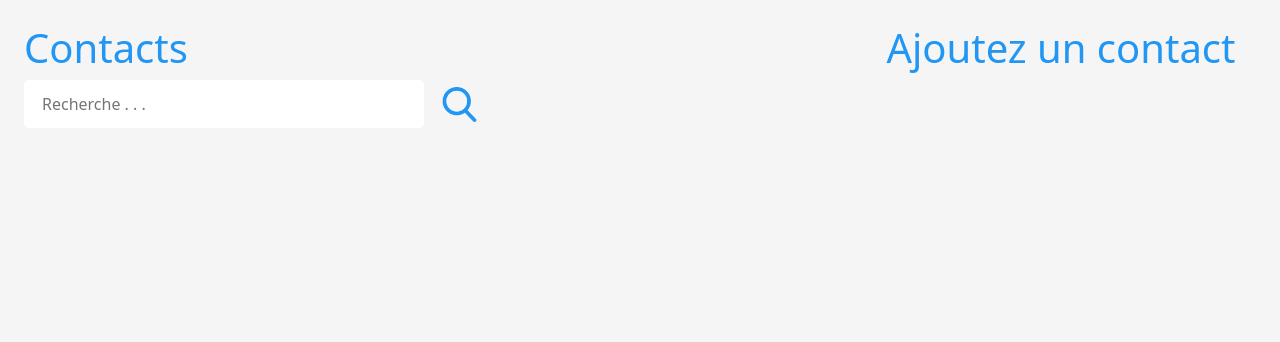
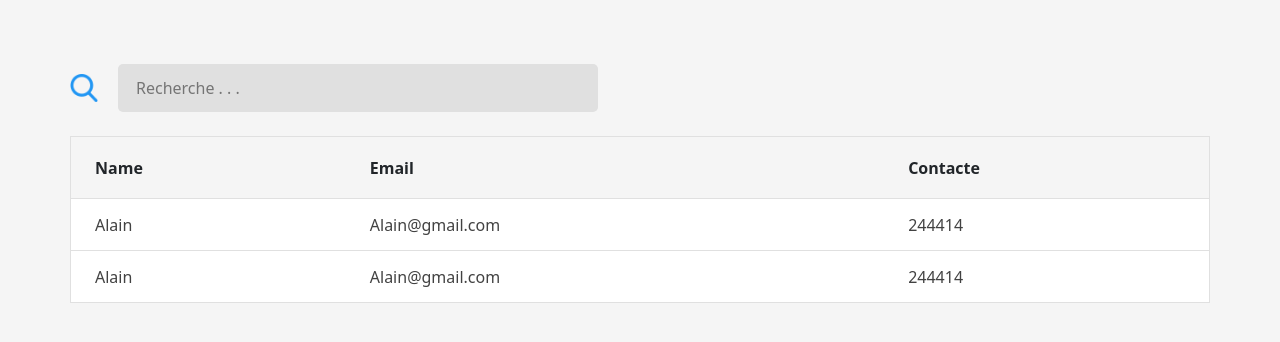
Before and after one commit to Alain-RN/contact-management, a React (Vite) app: page / in a window 1280 px wide. Shown: the top 342 px of the page. Built offline with nearby package versions, Linux system fonts and the light colour scheme.

Commit message:
troisieme commit

```diff
--- a/src/App.jsx
+++ b/src/App.jsx
@@ -3,11 +3,10 @@ import ContactList from './ContactContainer/ContactList'
 import ContactForm from './ContactContainer/ContactForm'
 
 function App() {
-  const [count, setCount] = useState(0)
 
   return (
     <>
-      <div className="d-flex h-100 p-4">
+      <div className="d-flex h-100">
         <ContactList />
         <ContactForm />
       </div>
--- a/src/ContactContainer/ContactForm.jsx
+++ b/src/ContactContainer/ContactForm.jsx
@@ -1,11 +1,24 @@
-import React from 'react';
+import React from "react";
+import Input from "../components/input/Input";
+import Button from "../components/button/Button";
 
 function ContactForm() {
-    return (
-        <div className='container-form contact-title d-flex justify-content-center'>
-            <h1>Ajoutez un contact</h1>
+  return (
+    <div className="d-none d-xxl-flex container-form contact-title  justify-content-center pt-5">
+      <div className="pt-4">
+        <h1>Ajoutez un contact</h1>
+        <div className="contact-form pt-5">
+          <Input name="Contact-name" type="text" holder="name" />
+          <Input name="Email" type="email" holder="Exemple@gmail.com" />
+          <Input name="Telephone" type="tel" holder="01234567" />
+          <div className="buttons-contact d-flex gap-3 pt-4">
+            <Button name="Enregistrer" className = "btn-enr"/>
+            <Button name="Annuler" className = "btn-annule"/>
+          </div>
         </div>
-    );
+      </div>
+    </div>
+  );
 }
 
 export default ContactForm;
--- a/src/ContactContainer/ContactList.jsx
+++ b/src/ContactContainer/ContactList.jsx
@@ -1,12 +1,15 @@
 import React from "react";
 import SearchBarre from "../components/searchContactBarre/SearchBarre";
+import List from "../components/list/List";
 
 function ContactList() {
+
   return (
-    <div className="container-list list-title h-100">
-      <div>
-        <h1>Contacts</h1>
+    <div className="w-100 container-list h-100 p-5 " >
+      <div className="p-3">
+        {/* <h1>Contacts</h1> */}
         <SearchBarre />
+        <List></List>
       </div>
     </div>
   );
--- /dev/null
+++ b/src/components/button/Button.jsx
@@ -0,0 +1,11 @@
+import React from 'react';
+
+function Button(props) {
+    return (
+        <button className={'button-contact '+ props.className}>
+            {props.name}
+        </button>
+    );
+}
+
+export default Button;
--- /dev/null
+++ b/src/components/input/Input.jsx
@@ -0,0 +1,16 @@
+import React from 'react';
+
+function Input(props) {
+    var name = props.name.split("-").join(" ")
+
+
+    return (
+        <div className='labelyInput'>
+            <label htmlFor={props.name} className='contact-label'>{name}</label>
+            <br />
+            <input type={props.type} id={props.name} className='contact-input' placeholder={props.holder}/>
+        </div>
+    );
+}
+
+export default Input;
--- /dev/null
+++ b/src/components/list/List.jsx
@@ -0,0 +1,31 @@
+import React from "react";
+
+function List(props) {
+  return (
+    <div className="list-contact">
+      <table className="container mt-4">
+        <thead >
+          <tr className="list-head">
+            <td className="ps-4">Name</td>
+            <td>Email</td>
+            <td>Contacte</td>
+          </tr>
+        </thead>
+        <tbody>
+          <tr className="element-list">
+            <td className="ps-4"> Alain</td>
+            <td>Alain@gmail.com</td>
+            <td>244414</td>
+          </tr>
+          <tr className="element-list">
+            <td className="ps-4"> Alain</td>
+            <td>Alain@gmail.com</td>
+            <td>244414</td>
+          </tr>
+        </tbody>
+      </table>
+    </div>
+  );
+}
+
+export default List;
--- a/src/components/searchContactBarre/SearchBarre.jsx
+++ b/src/components/searchContactBarre/SearchBarre.jsx
@@ -1,19 +1,15 @@
-import React from 'react';
-import searchIcone from "../../assets/search.png"
+import React from "react";
+import searchIcone from "../../assets/search.png";
 
 function SearchBarre() {
-    return (
-        <div className='d-flex '>
-            <input
-                type="search"
-                className='search'
-                placeholder='Recherche . . .'
-                />
-            <button type="button" className="search-button" >
-                <img src={searchIcone}/>
-            </button>
-        </div>
-    );
+  return (
+    <div className="d-flex mb-3">
+      <button type="button-search" className="search-button" >
+        <img src={searchIcone} />
+      </button>
+      <input type="search" className="search" placeholder="Recherche . . ." />
+    </div>
+  );
 }
 
 export default SearchBarre;
--- a/src/style/Style.css
+++ b/src/style/Style.css
@@ -20,32 +20,91 @@ html, body {
 }
 .search{
     height: 48px;
-    width: 400px;
+    width: 480px;
     border: none;
     padding-left: 18px;
-    margin-right: 12px;
     border-radius: 5px;
+    background: #E0E0E0;
 }
 .search-button {
     border: none;
     background: #F5F5F5;
+    padding-right:20px;
 }
 .search-button img {
-    width: 35px;
-    height: 35px;
-
+    width: 28px;
+    height: 28px;
 }
 
 .container-form {
+    background:#FFFFFF;
+    width: 36%;
+}
+.contact-input {
+    margin-top: 6px;
+    width: 386px;
+    height: 48px;
+    padding-left: 16px;
+    border-radius: 5px;
+    border: none;
+    background: #E0E0E0;
+}
+.button-contact {
+    border: none;
+    border-radius: 5px;
+    height: 47px;
+    width: 130px;
+    /* color: #FFFFFF; */
+    border-radius: 6px;
+}
+.btn-enr {
+    background: #4CAF50;
+    color: #FFFFFF;
+    font-weight: bold;
+}
+.btn-annule {
+    background: #9E9E9E;
+    font-weight: bold;
+    color: #FFFFFF;
+}
+/* container button */
+.buttons-contact {
+    flex-direction: row-reverse;
+}
 
+.contact-label {
+    /* font-weight: bolder; */
+    color: #616161;
+    font-weight: 500;
+    font-size: 17px;
 }
+.labelyInput {
+    margin-bottom: 30px;
+}
+
 .contact-title{
     color: #2196F3;
 }
 
 .container-list {
+    background: #F5F5F5;
     width: 70%;
 }
+
 .list-title {
     color: #2196F3;
 }
+
+.list-head {
+    font-weight: bold;
+    border-radius: 10px;
+    height: 62px;
+    border: 1px solid #E0E0E0;
+}
+
+.element-list {
+    color: #424242;
+    height: 52px;
+    background: #FFFFFF;
+    border: 1px solid #E0E0E0;
+}
```
